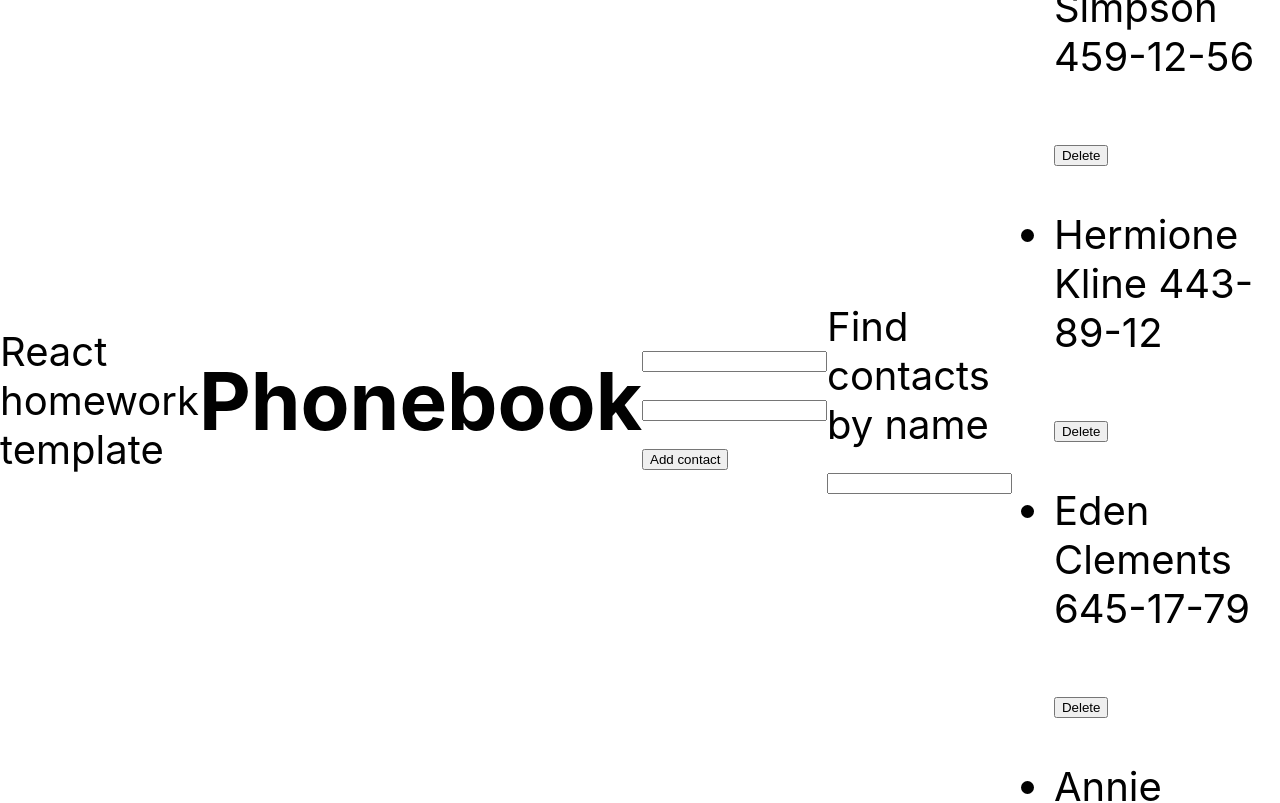
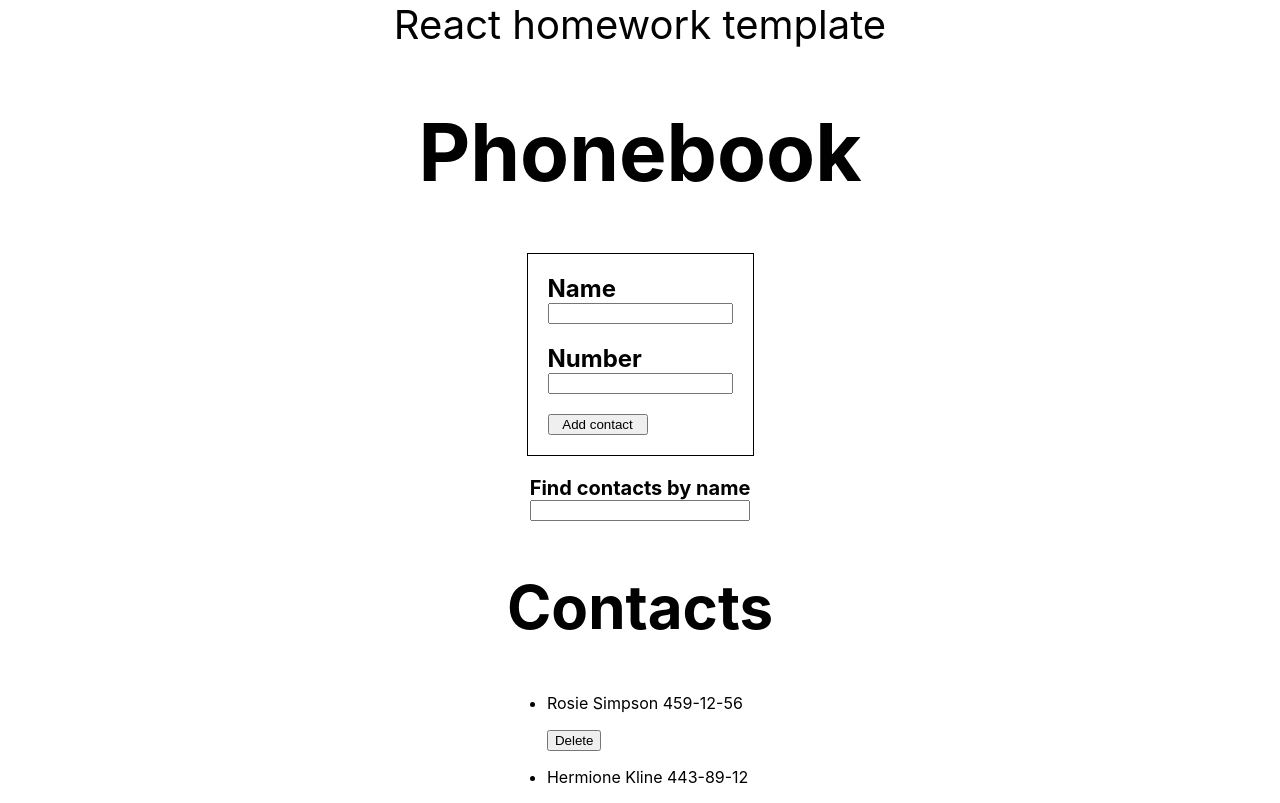
Before and after one commit to FurmanAndrew/goit-react-hw-02-phonebook, a React (Create React App) app: page / in a window 1280 px wide. Shown: the top 803 px of the page. Built offline with nearby package versions, Linux system fonts and the light colour scheme.

Commit message:
HW2-react-part4
Correction HW2-react

```diff
--- a/src/components/App.jsx
+++ b/src/components/App.jsx
@@ -44,8 +44,9 @@ class App extends Component {
   return (
     <div
     style={{
-        height: '100vh',
+      height: '5000',
       display: 'flex',
+      flexDirection: 'column',
       justifyContent: 'center',
       alignItems: 'center',
       fontSize: 40,
--- a/src/components/ContactList/Contact.module.css
+++ b/src/components/ContactList/Contact.module.css
@@ -0,0 +1,3 @@
+.contactsList {
+    font-size: 16px;
+}
--- a/src/components/ContactList/ContactItem.js
+++ b/src/components/ContactList/ContactItem.js
@@ -1,7 +1,7 @@
 
 const Contact = ({id, name, number, deleteContact}) => {
     // const {name, number}= contacts
-    return(<li >
+    return(<li key={id}>
         <p>{name} {number}</p>
         <button type = "button" onClick={() => deleteContact(id)}>Delete</button>
 
--- a/src/components/ContactList/ContactList.js
+++ b/src/components/ContactList/ContactList.js
@@ -1,17 +1,21 @@
 import { Component } from 'react';
 import PropTypes from 'prop-types';
-import { nanoid } from 'nanoid'
-import Contact from './ContactItem'
+import { nanoid } from 'nanoid';
+import Contact from './ContactItem';
+import css from './Contact.module.css'
 
 const ContactList = ({contacts, deleteContact}) => {
     // const {name, number}= contacts
     return(<div>
         <h2>Contacts</h2>
-        <ul>{contacts.map(contact => {return (<Contact key={contacts.id} id={contacts.id}  name = {contact.name} number={contact.number} deleteContact={deleteContact}></Contact>)})}</ul>
+        <ul className={css.contactsList}>{contacts.map(contact => {return (<Contact  key={nanoid()} id={contact.id}  name = {contact.name} number={contact.number} deleteContact={deleteContact}></Contact>)})}</ul>
     </div>
 
     )
 }
+
+
+
 
 
 ContactList.propTypes = {
--- a/src/components/Filter/Filter.js
+++ b/src/components/Filter/Filter.js
@@ -1,6 +1,8 @@
+import css from './Filter.module.css'
+
 const Filter = ({search, onChange}) => {
     return(<>
-    <label>Find contacts by name<input type="text" name="filter" value={search} onChange={onChange}/></label>
+    <label htmlFor='filterContacts' className={css.filerContacts}>Find contacts by name<input type="text" name="filter" value={search} onChange={onChange}/></label>
     </>)
 }
 
--- /dev/null
+++ b/src/components/Filter/Filter.module.css
@@ -0,0 +1,6 @@
+.filerContacts {
+    display: flex;
+    flex-direction: column;
+    font-size: 20px;
+    font-weight: 700;
+}
--- a/src/components/FormPhonebook/FormPhonebook.js
+++ b/src/components/FormPhonebook/FormPhonebook.js
@@ -1,6 +1,7 @@
 import { Component } from 'react';
 import { Formik, Form, Field, ErrorMessage } from 'formik';
 import * as Yup from 'yup';
+import css from './FormPhonebook.module.css';
 
 // const validationSchema = (values) => {
 //     const errors = {};
@@ -47,18 +48,24 @@ const FormPhonebook = (addContact) => {
             return errors;
           }}
         onSubmit = {(values) => console.log(values)}>
-        <Form>
+        <Form className={css.fopmPhonebook}>
+          <label htmlFor='name' className={css.labelPhonebook}>
+            Name
             <Field
             type="text"
             name="name"
             />
             <ErrorMessage name="name" component="div" />
+            </label>
+            <label htmlFor='number' className={css.labelPhonebook}>
+              Number
             <Field
             type="tel"
             name="number"
             />
             <ErrorMessage name="number" component="div" />
-            <button type="submit" >
+            </label>
+            <button type="submit" className={css.buttonPhonebook}>
              Add contact
            </button>
         </Form>
--- /dev/null
+++ b/src/components/FormPhonebook/FormPhonebook.module.css
@@ -0,0 +1,20 @@
+.fopmPhonebook {
+    display: flex;
+    flex-direction: column;
+    border: 1px solid black;
+    padding: 20px;
+    margin-bottom: 20px;
+}
+
+.labelPhonebook {
+    display: flex;
+    flex-direction: column;
+    height: 20px;
+    font-size: 24px;
+    font-weight: 700;
+    margin-bottom: 50px;
+}
+
+.buttonPhonebook {
+    width: 100px;
+}
```
Lines whose indentation alone changed are shown as unchanged.
